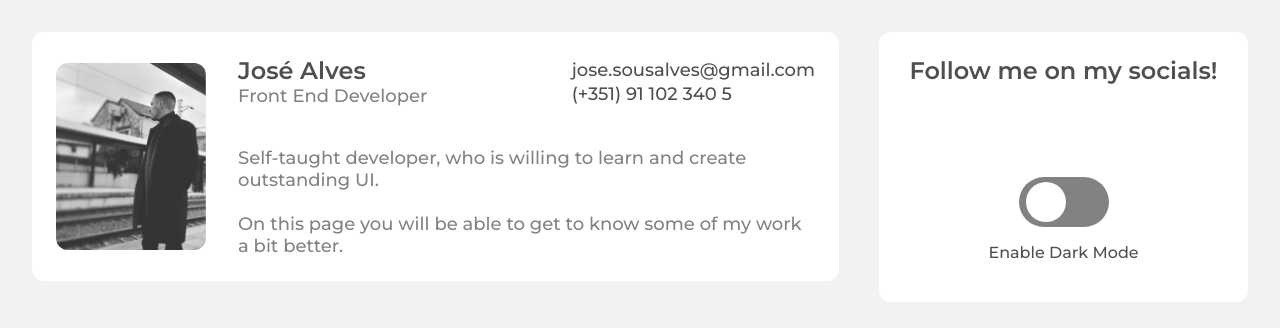
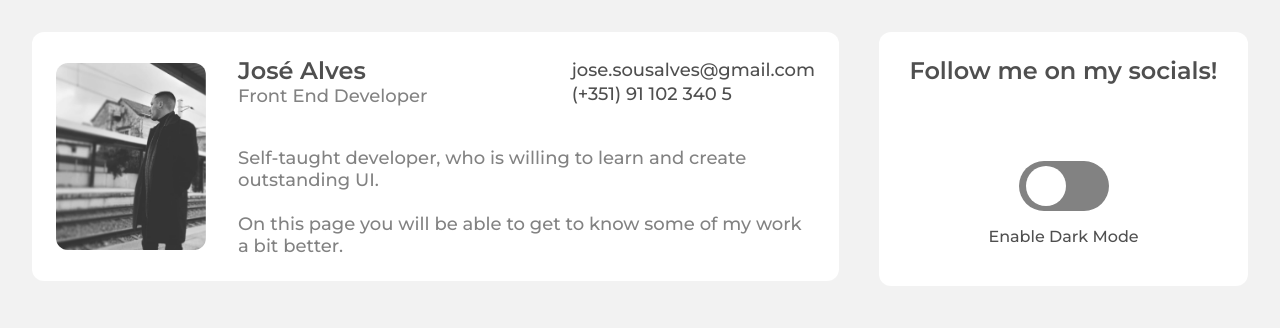
Before and after one commit to hitmaizer/responsive-web-portfolio, a React (Create React App) app: page / in a window 1280 px wide. Shown: the top 328 px of the page. Built offline with nearby package versions, Linux system fonts and the light colour scheme; some icons are missing.

Commit message:
darkMode implementation

```diff
--- a/src/scss/_toggle.scss
+++ b/src/scss/_toggle.scss
@@ -0,0 +1,4 @@
+
+.toggle__container{
+
+}
--- a/src/scss/style.css
+++ b/src/scss/style.css
@@ -425,22 +425,6 @@
   color: #ea4c89;
 }
 
-.toggle__container {
-  display: -webkit-box;
-  display: -ms-flexbox;
-  display: flex;
-  -webkit-box-align: center;
-      -ms-flex-align: center;
-          align-items: center;
-  -webkit-box-pack: center;
-      -ms-flex-pack: center;
-          justify-content: center;
-  position: relative;
-  gap: 16px;
-  margin-top: 16px;
-  padding: 24px;
-}
-
 .page__grid {
   display: -ms-grid;
   display: grid;
```
